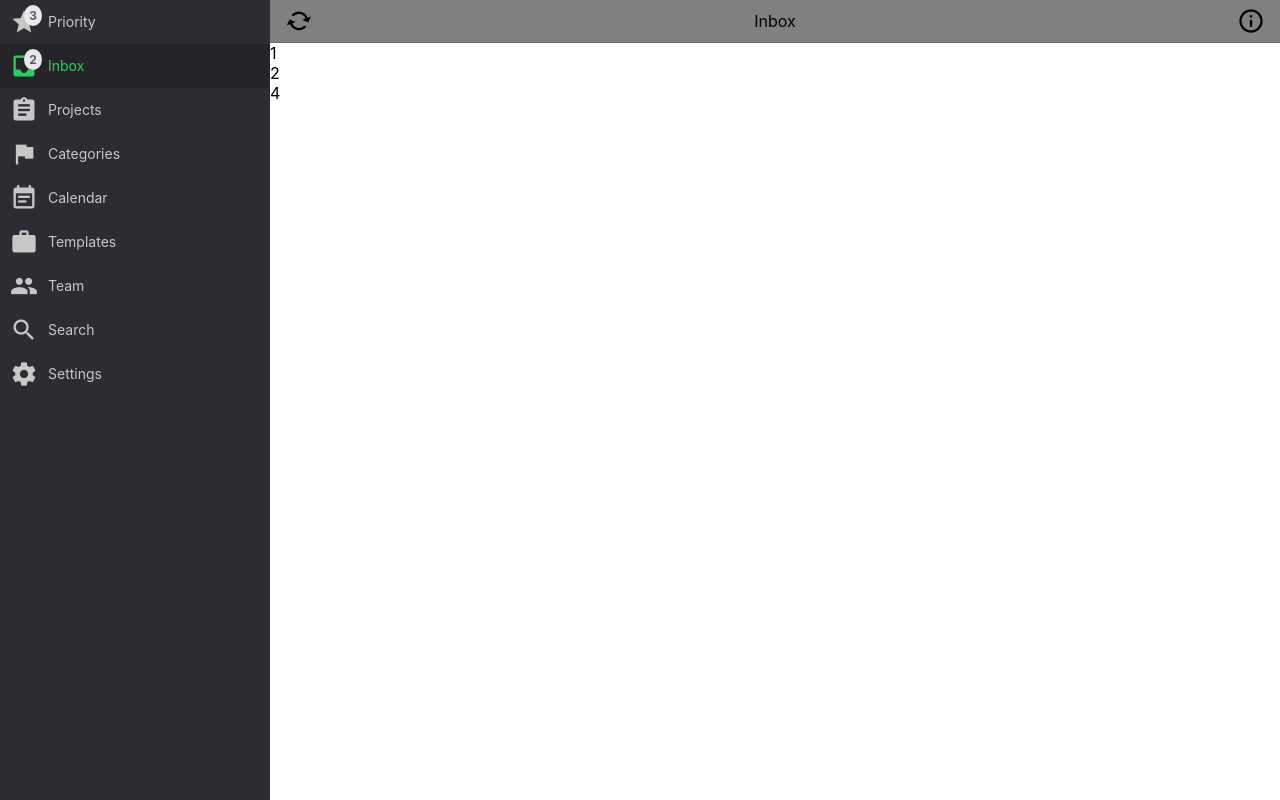
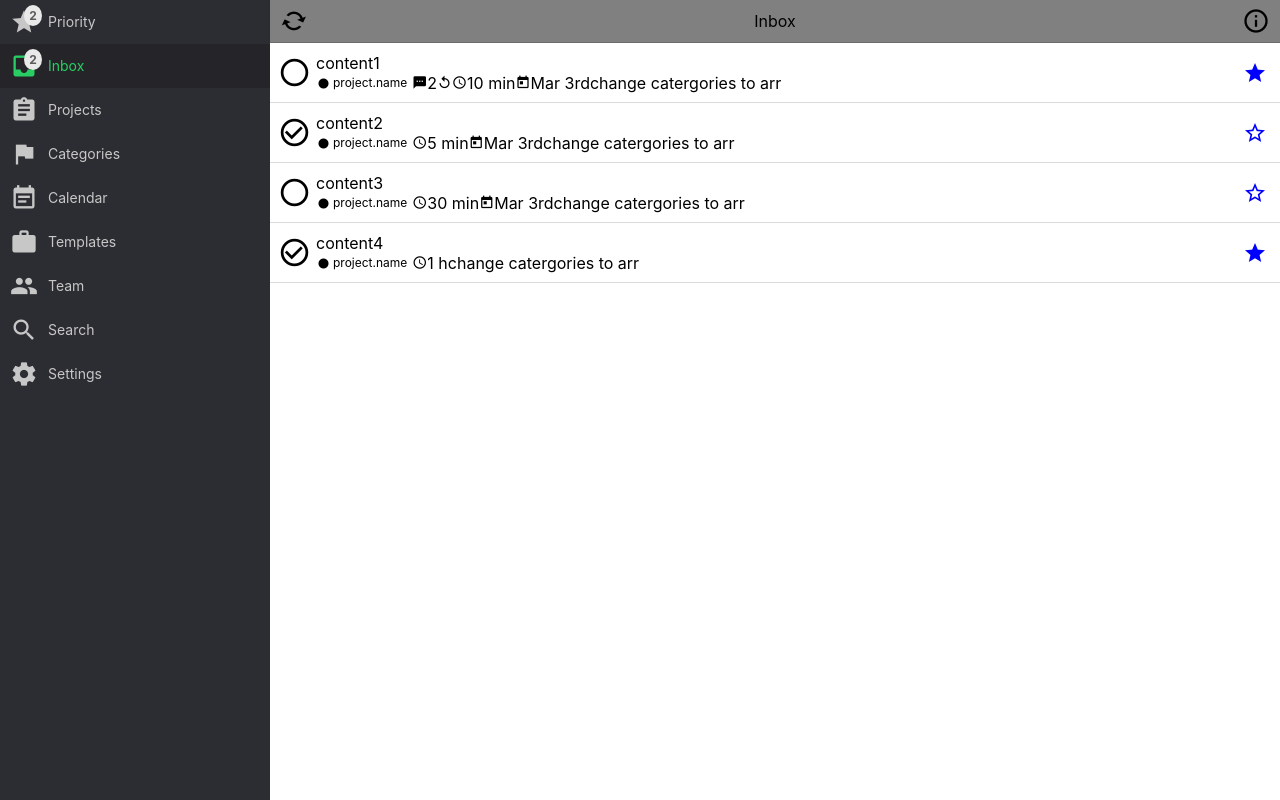
Before and after one commit to rafalrybicki/nozbe, a React (Create React App) app: page /inbox in a window 1280 px wide. Built offline with nearby package versions, Linux system fonts and the light colour scheme.

Commit message:
Add styles for Task

```diff
--- a/package.json
+++ b/package.json
@@ -8,6 +8,7 @@
     "@testing-library/jest-dom": "^4.2.4",
     "@testing-library/react": "^9.3.2",
     "@testing-library/user-event": "^7.1.2",
+    "moment": "^2.24.0",
     "node-sass": "^4.13.1",
     "react": "^16.13.0",
     "react-dom": "^16.13.0",
--- a/src/App.css
+++ b/src/App.css
@@ -18,3 +18,8 @@
   height: calc(100% - 43px);
   overflow-y: auto;
 }
+
+a {
+  text-decoration: none;
+  color: inherit;
+}
--- a/src/components/MenuItem.css
+++ b/src/components/MenuItem.css
@@ -1,25 +1,24 @@
-a {
+.menu-item {
   display: block;
-  text-decoration: none;
   height: 44px;
   font-size: 14px;
   color: #C7C7C7;
   position: relative;
 }
 
-a.active {
+.active.menu-item  {
   color: #28ce63;
   background: #252529
 }
 
-a .material-icons {
+.menu-item .material-icons {
   display: inline-block;
   padding: 8px 10px;
   margin-bottom: -17px;
   font-size: 28px;
 }
 
-.amount {
+.menu-item .amount {
   display: inline-block;
   box-sizing: border-box;
   position: absolute;
--- a/src/components/MenuItem.js
+++ b/src/components/MenuItem.js
@@ -6,7 +6,7 @@ import './MenuItem.css'
 function MenuItem({icon, path, amount}) {
   return (
     <React.Fragment>
-      <NavLink to={path} >
+      <NavLink to={path} className="menu-item">
         <Icon>{icon}</Icon>
         {path.charAt(0).toUpperCase() + path.slice(1)}
         {amount && <span className="amount">{amount}</span>}
--- /dev/null
+++ b/src/components/Task.css
@@ -0,0 +1,45 @@
+.task {
+  height: 59px;
+  border-bottom: 1px solid #dadada;
+  display: flex;
+  align-items: center;
+  padding-right: 13px;
+  padding-left: 8px;
+}
+
+.task div {
+  flex-grow: 1;
+}
+
+.task div .attributes {
+  display: flex;
+  align-items: center;
+}
+
+.task .material-icons {
+  display: inline-block;
+}
+
+.task div .material-icons  {
+  font-size: 15px;
+}
+
+.task .completed {
+  font-size: 33px;
+  padding-right: 5px;
+}
+
+.task div span {
+  display: block;
+}
+
+
+.task a {
+  padding-right: 5px;
+  font-size: 12px;
+}
+
+.task a .circle {
+  margin-bottom: -4px;
+  padding-right: 2px;
+}
--- a/src/components/Task.js
+++ b/src/components/Task.js
@@ -1,11 +1,40 @@
 import React from 'react';
+import './Task.css'
+import Icon from '@material-ui/core/Icon';
+import { Link } from 'react-router-dom'
+import moment from 'moment'
 
-function Task(props) {
+function Task({content, completed, repeat, project, comments, time, date, category, priority}) {
+
   return (
-    <div>
-      {props.id}
+    <div className="task">
+      <Icon className="completed">{completed ? 'check_circle_outline_outlined' : 'radio_button_unchecked'}</Icon>
+      <div>
+        <span>{content}</span>
+        <div className="attributes">
+          <Link to='/inbox'>
+            <Icon className="circle">fiber_manual_record</Icon>
+            project.name
+        </Link>
+          {comments.length > 0 && <Icon>sms</Icon>}
+          {comments.length > 0 && comments.length}
+          {repeat && <Icon>replay</Icon>}
+          {time && <Icon>schedule</Icon>}
+          {time}
+          {date && <Icon>today</Icon>}
+          {date && moment(date).format("MMM Do")}
+        change catergories to arr
+        </div>
+      </div>
+      <Icon style={styles.color}>{priority ? 'star' : 'star_outlined'}</Icon>
     </div>
   );
 }
 
+const styles = {
+  color: {
+    color: 'blue', //project's color here
+  }
+}
+
 export default Task;
--- a/src/components/Tasks.js
+++ b/src/components/Tasks.js
@@ -5,7 +5,7 @@ import Task from './Task'
 
 function mapStateToProps(state) {
   return {
-    tasks: state.tasks.filter(task => task.priority === true)
+    tasks: state.tasks//.filter(task => task.priority === true)
   };
 }
 
@@ -26,7 +26,7 @@ class Tasks extends Component {
       <div>
         <Toolbar title={this.props.match.path} />
         {this.props.tasks.map(task => (
-          <Task {...task} />
+          <Task {...task} key={task.id} />
         ))}
 
       </div>
--- a/src/components/Toolbar.css
+++ b/src/components/Toolbar.css
@@ -1,7 +1,7 @@
 .toolbar {
   width: 100%;
   box-sizing: border-box;
-  padding: 10px 15px;
+  padding: 10px;
   display: flex;
   height: 43px;
   flex-direction: row;
@@ -26,7 +26,6 @@
 .sync-icon {
   display: none;
   transform: scaleX(-1) rotate(110deg);
-
 }
 
 @media (min-width: 734px) {
--- a/src/redux/reducers/tasks.js
+++ b/src/redux/reducers/tasks.js
@@ -15,8 +15,8 @@ const initialState = [
     id: 2,
     content: 'content2',
     completed: true,
-    priority: true,
-    time: 5,
+    priority: false,
+    time: '5 min',
     project: 'some project',
     category: 'work',
     date: Date.now(),
@@ -28,7 +28,7 @@ const initialState = [
     content: 'content3',
     completed: false,
     priority: false,
-    time: 30,
+    time: '30 min',
     project: 'inbox',
     category: 'home',
     date: Date.now(),
@@ -40,10 +40,10 @@ const initialState = [
     content: 'content4',
     completed: true,
     priority: true,
-    time: 60,
+    time: '1 h',
     project: 'project2',
     category: 'work',
-    date: Date.now(),
+    date: false,
     repeat: false,
     comments: []
   }
```
Also changed, not shown: 1 other file (tests, documents, lock files or other folders).
